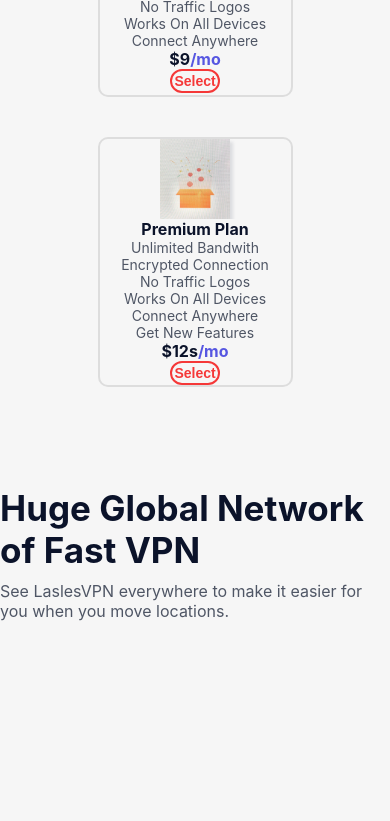
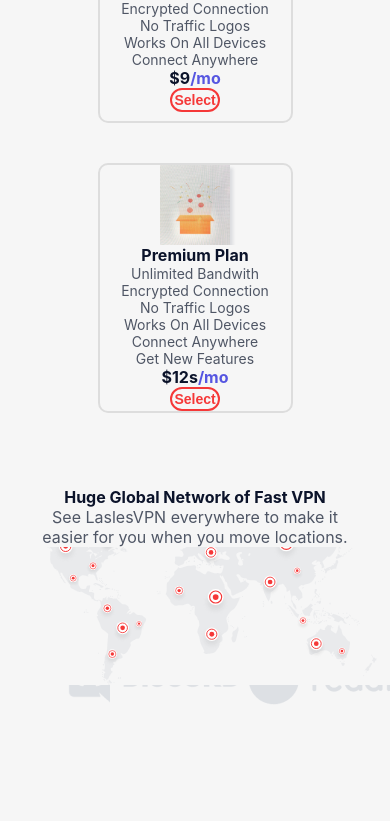
Before and after one commit to Jolanta27/LandingPage-LaslesVPN, a React (Create React App) app: page / in a window 390 px wide. Shown: the part 2000-2821 px from the top of the page. Built offline with nearby package versions, Linux system fonts and the light colour scheme.

Commit message:
added responsiveness to map section

```diff
--- a/src/components/MapSection.jsx
+++ b/src/components/MapSection.jsx
@@ -3,13 +3,15 @@
 
 const MapSection = () => {
     return (
-    <div className='map-section-main'>
+    <div className='map-section'>
+        <div className='text-container'>
         <h2>
             Huge Global Network of Fast VPN
         </h2>
         <p>
             See <span>LaslesVPN</span> everywhere to make it easier for you when you move locations.
         </p>
+        </div>
         <img src={map} alt="map" />
      </div>
     )
--- a/src/components/styles/MapSection.css
+++ b/src/components/styles/MapSection.css
@@ -1,15 +1,52 @@
-.map-section-main {
-    height: 100vh;
-    display: grid;
-    place-items: center;
-    row-gap: 10px;
+.map-section {
+    display: flex;
+    justify-content: center;
+    align-items: center;
+    flex-direction: column;
     margin-top: 80px;
 }
-.map-section-main h2 {
+.map-section img {
+    width: 100%;
+    height: auto;
+    z-index: 1;
+}
+.text-container {
+    display: flex;
+    flex-direction: column;
+    align-items: center;
+    position: relative;
+    z-index: 2;
+
+}
+.text-container h2, .text-container p {
+    position: relative;
+    z-index: 2;
+    background-color: transparent;
+}
+
+.map-section h2 {
     color: #0B132A;
-    font-size: 35px;
 }
-.map-section-main img:last-child {
-    width: 1200px;
-    height: 800px;
+@media (max-width: 768px){
+    .map-section {
+        position: relative;
+    }
+    .map-section img {
+        position: absolute;
+        top: 0;
+        left: 0
+    }
+.map-section h2, .map-section p {
+    text-align: center;
+    width: 80%;
 }
+}
+@media (min-width: 769px){
+    .map-section img:last-child {
+        width: 1200px;
+        height: 800px;
+    }
+    .map-section h2  {
+        font-size: 35px;
+    }
+}
--- a/src/components/styles/PaymentSection.css
+++ b/src/components/styles/PaymentSection.css
@@ -62,7 +62,7 @@
     }
     .fst-box, .scn-box, .trd-box {
         width: 50%;
-        height: 300px;
+        min-height: 250px;
     }
     .fst-box button, .scn-box button, .trd-box button {
         padding: 2px;
```
